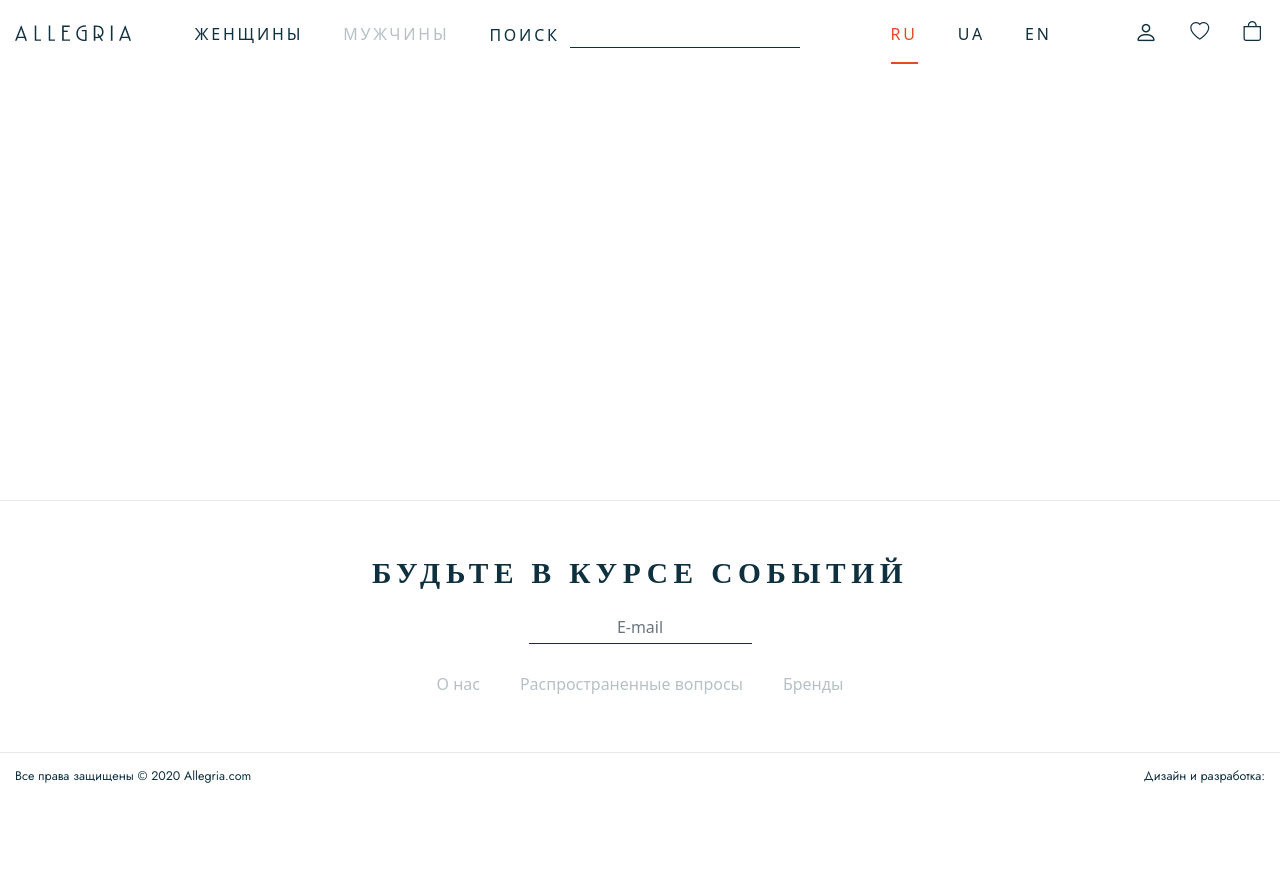
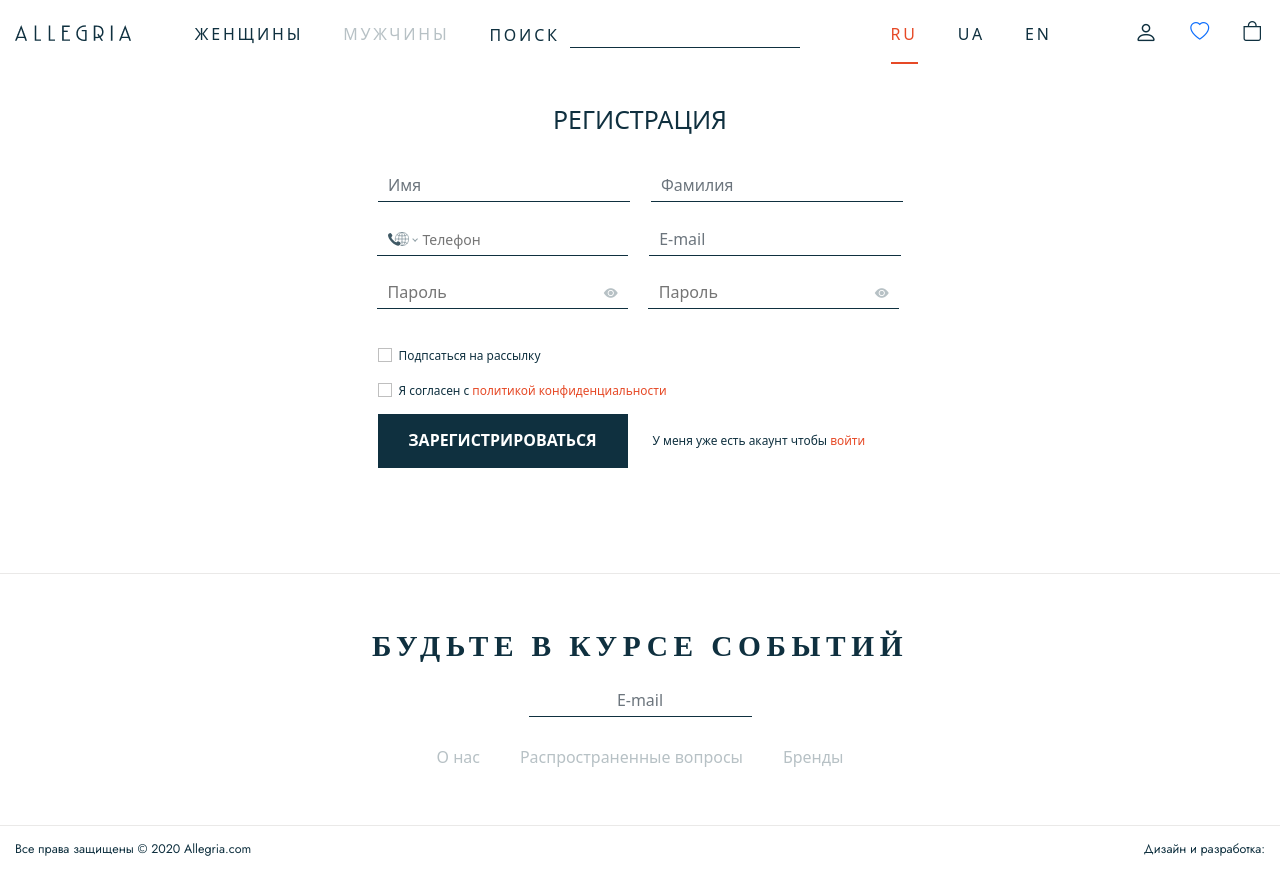
Before and after one commit to MariiaUdovytska/Allegria-Womens-Clothing-Store, a React (Create React App) app in the folder allegria-womens-clothing-store/: page /registration in a window 1280 px wide. Before the commit the page ends 800 px from the top, so only its background shows below. Built offline with nearby package versions, Linux system fonts and the light colour scheme.

Commit message:
add comp Registration and al styles for him

```diff
--- a/allegria-womens-clothing-store/package.json
+++ b/allegria-womens-clothing-store/package.json
@@ -11,6 +11,7 @@
     "react": "^18.2.0",
     "react-bootstrap": "^2.5.0",
     "react-dom": "^18.2.0",
+    "react-phone-number-input": "^3.2.11",
     "react-router-dom": "^6.4.0",
     "react-router-hash-link": "^2.4.3",
     "react-scripts": "5.0.1",
--- a/allegria-womens-clothing-store/src/App.js
+++ b/allegria-womens-clothing-store/src/App.js
@@ -8,6 +8,7 @@ import About from './about/About';
 import { BrowserRouter, Routes, Route } from "react-router-dom";
 import ScrollToTop from './ScrollToTop';
 import BrandsPage from './brands/BrandsPage';
+import Registration from './singInRegistrationConfirmation/Registration';
 
 function App() {
 	return (
@@ -15,10 +16,10 @@ function App() {
 			<div className='page'>
 				{/* <Menu />
 				<main className='main'>
-					<BrandsPage />
+					<About />
 				</main>
 				<Footer /> */}
-				<BrowserRouter> {/* <BrowserRouter basename="/Allegria-Womens-Clothing-Store"> */}
+				<BrowserRouter> {/*<BrowserRouter basename="/Allegria-Womens-Clothing-Store">*/}
 					<ScrollToTop />
 					<Menu />
 					<main className='main'>
@@ -27,6 +28,7 @@ function App() {
 							<Route exact path="/home" element={<MainPage />} />
 							<Route path="/about" element={<About />} exact />
 							<Route path="/brands" element={<BrandsPage />} exact />
+							<Route path="/registration" element={<Registration />} exact />
 						</Routes>
 					</main>
 					<Footer />
--- a/allegria-womens-clothing-store/src/Menu.js
+++ b/allegria-womens-clothing-store/src/Menu.js
@@ -90,7 +90,7 @@ class Menu extends React.Component {
 							</div>
 							<div className='menu__icons'>
 								<i className="bi bi-person" style={{ fontSize: '23px' }}></i>
-								<i className="bi bi-heart" style={{ fontSize: '19px' }}></i>
+								<Link to="/registration" ><i className="bi bi-heart" style={{ fontSize: '19px' }}></i></Link>
 								<i className="bi bi-bag" style={{ fontSize: '20px' }}></i>
 							</div>
 							<div className={((this.state.menuDetales === true) ? 'menu__detailed menu__detailed-active' : 'menu__detailed')}>
--- /dev/null
+++ b/allegria-womens-clothing-store/src/css/registration/registration.css
@@ -0,0 +1,136 @@
+.registration{
+	padding: 45px 15px;
+}
+.registration__body{
+	max-width: 525px;
+	margin: 0px auto;
+}
+.registration__body h2{
+	font-weight: 500;
+	font-size: 1.78rem;
+	text-align: center;
+	margin-bottom: 35px;
+	text-transform: uppercase;
+}
+
+
+.registration__body .form-control{
+	border: none;
+	border-bottom: 1px solid #0F303F;
+	border-radius: 0rem;
+}
+.registration__body .form-control:focus{
+	border-bottom: 1px solid #0F303F;
+	box-shadow: none;
+}
+.registration__body .form-control::placeholder{
+	font-size: 1.14rem;
+}
+
+.PhoneInput{
+	border-bottom: 1px solid #0F303F;
+	margin-left: 10px;
+	margin-right: 10px;
+	width: 46%;
+}
+.form-check-input[type=checkbox] {
+	border-radius: 0;
+}
+.form-check-input:checked {
+	background-color: #E64926;
+	border-color: #E64926;
+}
+.form-check-label{
+	font-size: 0.85rem;
+}
+
+
+.registration__body-password{
+	border-bottom: 1px solid #0F303F;
+	align-items: center;
+	justify-content: space-between;
+	display: flex;
+	margin: 0px 10px;
+	width: 46%;
+}
+.registration__body-password input{
+	font-size: 1rem;
+	color: #212529;
+	padding-top: 0.375rem;
+	padding-bottom: 0.375rem;
+}
+.registration__body-password input::placeholder{
+	font-size: 1.15rem;
+}
+
+.registration__body-btn{
+	display: flex;
+	flex-direction: row;
+	align-items: center;
+}
+.registration__body-btn-text{
+	margin-left: 25px;
+	font-size: 0.85rem;
+}
+.registration__body-btn-text span,
+.registration__body-check span{
+	color: #E64926;
+}
+.registration__body-btn .btn-primary {
+	--bs-btn-bg: #0F303F;
+	--bs-btn-border-color: none;
+	--bs-btn-hover-bg: #044360;
+	--bs-btn-focus-shadow-rgb: none;
+	--bs-btn-active-bg: #0c648c;
+	--bs-btn-active-border-color: #044360;
+	min-width: 250px;
+}
+.registration__body-btn .btn{
+	text-transform: uppercase;
+	font-weight: 800;
+	font-size: 1.14rem;
+	--bs-btn-padding-x: 15px;
+	--bs-btn-padding-y: 15px;
+	--bs-btn-border-radius: none;
+}
+
+@media (max-width:767px){
+	.registration__body-allforms{
+		padding: 0px 15px;
+	}
+	.PhoneInput,
+	.registration__body-password{
+		width: 100%;
+		margin-left: 0;
+		margin-right: 0;
+	}
+	.PhoneInputCountry,
+	.registration__body-password input{
+		padding-left: 0.75rem;
+	}
+	.row>*{
+		padding-left: 0;
+		padding-right: 0;
+	}
+}
+@media (max-width:548px){
+	.registration__body-btn{
+		display: flex;
+		flex-direction: column;
+	}
+	.registration__body-btn .btn{
+		width: 100%;
+		margin-bottom: 25px;
+	}
+	.registration__body-btn-text {
+		margin-left: 0;
+	}
+}
+@media (max-width:311px){
+	.registration__body-btn .btn-primary {
+		min-width: none;
+	}
+	.registration__body-btn .btn{
+		font-size: 1rem;
+	}
+}
--- /dev/null
+++ b/allegria-womens-clothing-store/src/singInRegistrationConfirmation/PasswordField.js
@@ -0,0 +1,53 @@
+import React from 'react';
+import '../css/registration/registration.css';
+
+function PasswordField() {
+	const { useState } = React;
+	const [inputtext, setinputtext] = useState({
+		password: ""
+	});
+
+	const [warnpassword] = useState(false);
+
+	const [eye, seteye] = useState(true);
+	const [password, setpassword] = useState("password");
+	const [type, settype] = useState(false);
+
+	const inputEvent = (event) => {
+		const name = event.target.name;
+		const value = event.target.value;
+		setinputtext((lastValue) => {
+			return {
+				...lastValue,
+				[name]: value
+			}
+		});
+	}
+
+	const Eye = () => {
+		if (password == "password") {
+			setpassword("text");
+			seteye(false);
+			settype(true);
+		}
+		else {
+			setpassword("password");
+			seteye(true);
+			settype(false);
+		}
+	}
+
+	return (
+		<div className="input-text mb-3 col-md-6 registration__body-password">
+			<input type={password} className={` ${warnpassword ? "warning" : ""} ${type ? "type_password" : ""}`}
+				placeholder="Пароль"
+				value={inputtext.password}
+				onChange={inputEvent}
+				name="password"
+			/>
+			<i onClick={Eye} className={`bi ${eye ? "bi-eye-fill" : "bi-eye-slash-fill"}`} style={{ color: '#B7C1C5' }}></i>
+		</div>
+	);
+}
+
+export default PasswordField;
--- /dev/null
+++ b/allegria-womens-clothing-store/src/singInRegistrationConfirmation/Registration.js
@@ -0,0 +1,69 @@
+import React from 'react';
+import '../css/registration/registration.css';
+import { Form, Row, Col, Button } from 'react-bootstrap';
+import PhoneInput from 'react-phone-number-input';
+import 'react-phone-number-input/style.css';
+import PasswordField from './PasswordField';
+
+function Registration() {
+	return (
+		<div className='registration'>
+			<div className='registration__body'>
+				<h2>Регистрация</h2>
+				<Form noValidate className='registration__body-allforms'>
+					<Row className="mb-4">
+						<Form.Group as={Col} md="6" controlId="validationCustom01">
+							<Form.Control
+								required
+								type="text"
+								placeholder="Имя"
+							/>
+						</Form.Group>
+						<Form.Group as={Col} md="6" controlId="validationCustom02">
+							<Form.Control
+								required
+								type="text"
+								placeholder="Фамилия"
+							/>
+						</Form.Group>
+					</Row>
+					<Row className="mb-4">
+						<PhoneInput className='col-md-6' value="" onChange={(value) => { }} placeholder="Телефон" />
+						<Form.Group className="col-md-6" controlId="formBasicEmailRegistration">
+							<Form.Control type="email" placeholder="E-mail" />
+						</Form.Group>
+					</Row>
+					<Row className="mb-4">
+						<PasswordField />
+						<PasswordField />
+					</Row>
+					<Form.Group className="mb-3">
+						<Form.Check
+							required
+							label="Подпсаться на рассылку"
+							feedback="You must agree before submitting."
+							feedbackType="invalid"
+						/>
+					</Form.Group>
+					<Form.Group className="mb-3">
+						<Form.Check
+							required
+							controlId="buttonpolitic"
+							label={<div className='registration__body-check'>Я согласен с <span>политикой конфиденциальности</span></div>}
+							feedback="You must agree before submitting."
+							feedbackType="invalid"
+						/>
+					</Form.Group>
+					<div className='registration__body-btn'>
+						<Button type="submit">Зарегистрироваться</Button>
+						<div className='registration__body-btn-text'>
+							У меня уже есть акаунт чтобы<span> войти</span>
+						</div>
+					</div>
+				</Form>
+			</div>
+		</div>
+	);
+}
+
+export default Registration;
```
Also changed, not shown: 1 other file (tests, documents, lock files or other folders).
